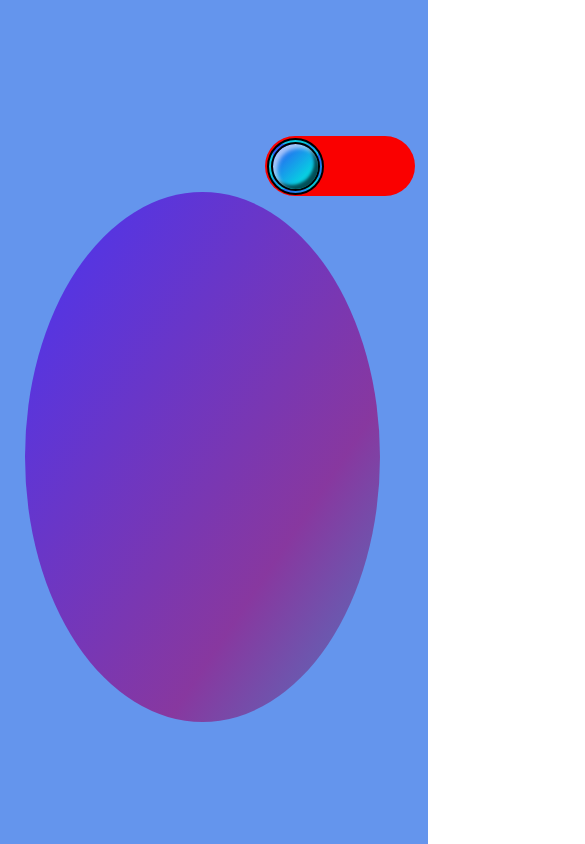
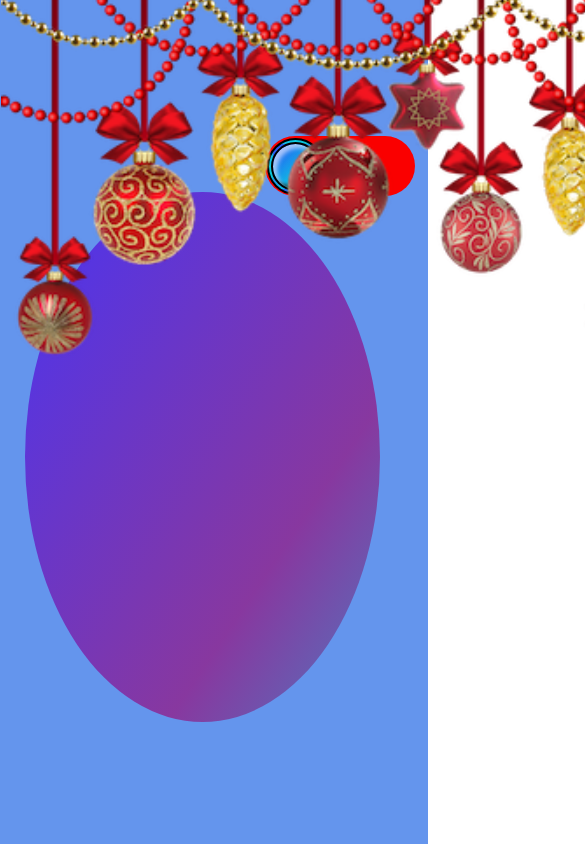
Before and after one commit to UrsulaKesek/uk-toggle, a React (Create React App) app: page / in a window 390 px wide. Shown: the top 844 px of the page, 585 px wide, since content can reach past the window. Built offline with nearby package versions, Linux system fonts and the light colour scheme.

Commit message:
edited garland

```diff
--- a/src/components/Toggle/Toggle.css
+++ b/src/components/Toggle/Toggle.css
@@ -40,16 +40,21 @@
   right: 20px;
   visibility: hidden;
 }
+.garland {
+  position: relative;
+  bottom: 961px;
+  width: 700px;
+  right: 24px;
+  visibility: visible;
+}
+
 .snow6,
 .snow7,
 .snow8,
 .snow9,
-.snow10,
-.garland1,
-.garland2 {
+.snow10 {
   visibility: hidden;
 }
-
 .p {
   position: relative;
   bottom: 118px;
@@ -70,7 +75,7 @@
 
 .toggle-label {
   position: relative;
-  bottom: 125px;
+  bottom: -525px;
   left: 440px;
   display: flex;
   align-items: center;
@@ -244,6 +249,12 @@
       left: 220px;
     }
   }
+  .garland {
+    position: relative;
+    bottom: 961px;
+    width: 700px;
+    right: 24px;
+  }
 
   .snow6 {
     visibility: hidden;
@@ -320,6 +331,7 @@
       bottom: 100px;
     }
   }
+
   .p {
     position: relative;
     bottom: 118px;
```
